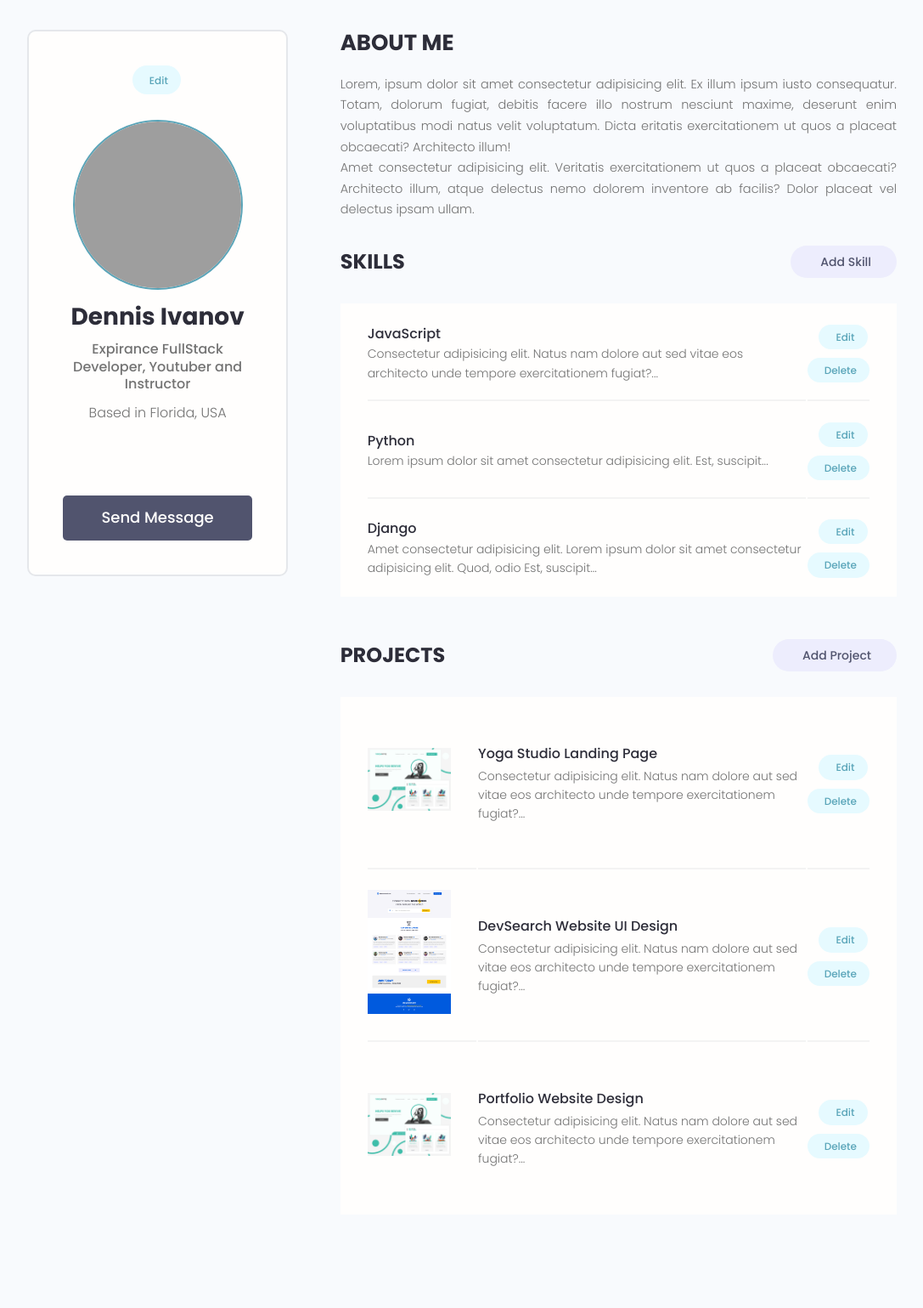
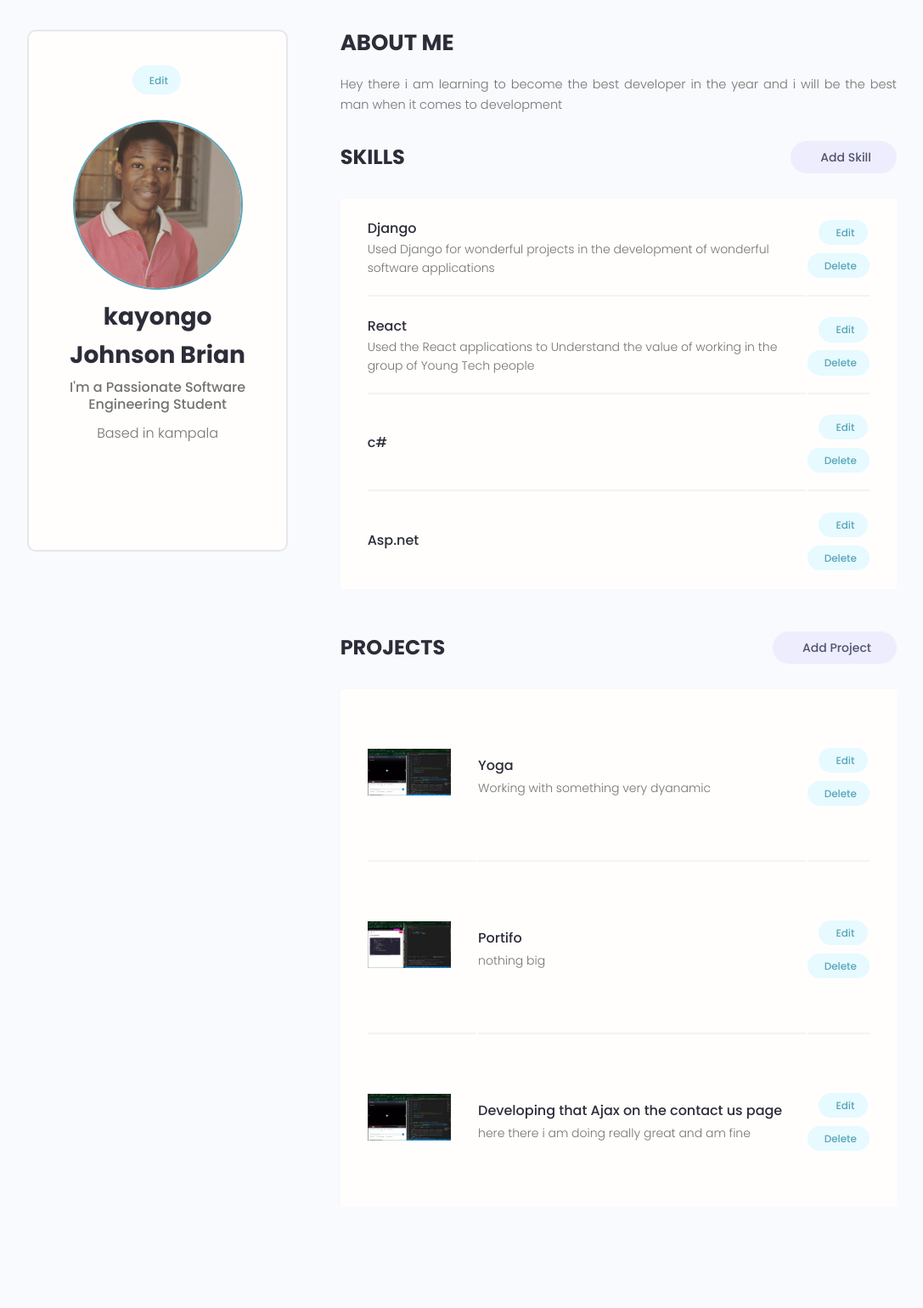
Before and after one commit to kaybrian/Django_Devsearch, a Django app: page /account in a window 1280 px wide. Shown: the part 77-1616 px from the top of the page at 85% size, without its empty margins (96-1183 px from the left). After the commit the page ends 1431 px from the top, so only its background shows below. Run offline with Django 3.2, Linux system fonts and the light colour scheme; a user stored in the database is signed in; data comes from the database, SQL or seed files in the repository; both versions use the stored data as it was after the commit; some libraries are stand-ins or nearby versions; grey boxes are pictures that could not be loaded.

Commit message:
understanding how best users can add in the app their info

```diff
--- a/users/templates/users/account.html
+++ b/users/templates/users/account.html
@@ -14,29 +14,30 @@
         <div class="column column--1of3">
           <div class="card text-center">
             <div class="card__body dev">
-              <a class="tag tag--pill tag--main settings__btn" href="#"><i class="im im-edit"></i> Edit</a>
-              <img class="avatar avatar--xl dev__avatar" src="https://avatars.githubusercontent.com/u/33843378" />
-              <h2 class="dev__name">Dennis Ivanov</h2>
-              <p class="dev__title">Expirance FullStack Developer, Youtuber and Instructor</p>
-              <p class="dev__location">Based in Florida, USA</p>
+              <a class="tag tag--pill tag--main settings__btn" href="{% url 'edit-account' %}"><i class="im im-edit"></i> Edit</a>
+              <img class="avatar avatar--xl dev__avatar" src="{{ profile.profile_image.url }}" />
+              <h2 class="dev__name">{{ profile.name }}</h2>
+              <p class="dev__title">{{ profile.short_intro }}</p>
+              <p class="dev__location">Based in {{ profile.location }}</p>
               <ul class="dev__social">
+                {% if profile.social_social_github %}
                             <li>
                                 <a title="Github" href="#" target="_blank"><i class="im im-github"></i></a>
                             </li>
-                <li>
-                  <a title="Stackoverflow" href="#" target="_blank"><i class="im im-stackoverflow"></i></a>
-                </li>
+                            {% endif %} {% if profile.social_twiter %}
                             <li>
                                 <a title="Twitter" href="#" target="_blank"><i class="im im-twitter"></i></a>
                             </li>
+                            {% endif %} {% if profile.social_youtube %}
                             <li>
-                  <a title="LinkedIn" href="#" target="_blank"><i class="im im-linkedin"></i></a>
+                                <a title="youtube" href="#" target="_blank"><i class="im im-youtube"></i></a>
                             </li>
+                            {% endif %} {% if profile.social_website %}
                             <li>
                                 <a title="Personal Website" href="#" target="_blank"><i class="im im-globe"></i></a>
                             </li>
+                            {% endif %}
               </ul>
-              <a href="#" class="btn btn--sub btn--lg">Send Message </a>
             </div>
           </div>
         </div>
@@ -44,12 +45,7 @@
           <div class="devInfo">
             <h3 class="devInfo__title">About Me</h3>
             <p class="devInfo__about">
-              Lorem, ipsum dolor sit amet consectetur adipisicing elit. Ex illum ipsum iusto consequatur. Totam,
-              dolorum fugiat, debitis facere illo nostrum nesciunt maxime, deserunt enim voluptatibus modi natus velit
-              voluptatum. Dicta eritatis exercitationem ut quos a placeat obcaecati? Architecto illum!
-              <br />
-              Amet consectetur adipisicing elit. Veritatis exercitationem ut quos a placeat obcaecati? Architecto
-              illum, atque delectus nemo dolorem inventore ab facilis? Dolor placeat vel delectus ipsam ullam.
+            {{profile.bio}}
             </p>
           </div>
           <div class="settings">
@@ -58,12 +54,12 @@
           </div>
 
           <table class="settings__table">
+            {% for skill in skills  %}
             <tr>
               <td class="settings__tableInfo">
-                <h4>JavaScript</h4>
+                <h4>{{ skill.name }}</h4>
                 <p>
-                  Consectetur adipisicing elit. Natus nam dolore aut sed vitae eos architecto unde tempore
-                  exercitationem fugiat?...
+                  {{ skill.description }}
                 </p>
               </td>
               <td class="settings__tableActions">
@@ -72,23 +68,24 @@
                   Delete</a>
               </td>
             </tr>
+            {% endfor %}
+          </table>
+
+          <div class="settings">
+            <h3 class="settings__title">Projects</h3>
+            <a class="tag tag--pill tag--sub settings__btn tag--lg" href="#"><i class="im im-plus"></i> Add Project</a>
+          </div>
+
+          <table class="settings__table">
+            {% for project in projects %}
             <tr>
+              <td class="settings__thumbnail">
+                <a href="{% url 'project' project.id %}"><img src="{{ project.featured_image.url }}" alt="Project Thumbnail" /></a>
+              </td>
               <td class="settings__tableInfo">
-                <h4>Python</h4>
-                <p>Lorem ipsum dolor sit amet consectetur adipisicing elit. Est, suscipit...</p>
-              </td>
-              <td class="settings__tableActions">
-                <a class="tag tag--pill tag--main settings__btn" href="#"><i class="im im-edit"></i> Edit</a>
-                <a class="tag tag--pill tag--main settings__btn" href="#"><i class="im im-x-mark-circle-o"></i>
-                  Delete</a>
-              </td>
-            </tr>
-            <tr>
-              <td class="settings__tableInfo">
-                <h4>Django</h4>
+                <a href="{% url 'project' project.id %}">{{ project.title }}</a>
                 <p>
-                  Amet consectetur adipisicing elit. Lorem ipsum dolor sit amet consectetur adipisicing elit. Quod,
-                  odio Est, suscipit...
+                 {{ project.description | slice:"150" }}
                 </p>
               </td>
               <td class="settings__tableActions">
@@ -97,65 +94,8 @@
                   Delete</a>
               </td>
             </tr>
-          </table>
+            {% endfor %}
 
-          <div class="settings">
-            <h3 class="settings__title">Projects</h3>
-            <a class="tag tag--pill tag--sub settings__btn tag--lg" href="#"><i class="im im-plus"></i> Add Project</a>
-          </div>
-
-          <table class="settings__table">
-            <tr>
-              <td class="settings__thumbnail">
-                <a href="single-project.html"><img src="images/project-a.png" alt="Project Thumbnail" /></a>
-              </td>
-              <td class="settings__tableInfo">
-                <a href="single-project.html">Yoga Studio Landing Page</a>
-                <p>
-                  Consectetur adipisicing elit. Natus nam dolore aut sed vitae eos architecto unde tempore
-                  exercitationem fugiat?...
-                </p>
-              </td>
-              <td class="settings__tableActions">
-                <a class="tag tag--pill tag--main settings__btn" href="#"><i class="im im-edit"></i> Edit</a>
-                <a class="tag tag--pill tag--main settings__btn" href="#"><i class="im im-x-mark-circle-o"></i>
-                  Delete</a>
-              </td>
-            </tr>
-            <tr>
-              <td class="settings__thumbnail">
-                <a href="single-project.html"><img src="images/project-b.png" alt="Project Thumbnail" /></a>
-              </td>
-              <td class="settings__tableInfo">
-                <a href="single-project.html">DevSearch Website UI Design</a>
-                <p>
-                  Consectetur adipisicing elit. Natus nam dolore aut sed vitae eos architecto unde tempore
-                  exercitationem fugiat?...
-                </p>
-              </td>
-              <td class="settings__tableActions">
-                <a class="tag tag--pill tag--main settings__btn" href="#"><i class="im im-edit"></i> Edit</a>
-                <a class="tag tag--pill tag--main settings__btn" href="#"><i class="im im-x-mark-circle-o"></i>
-                  Delete</a>
-              </td>
-            </tr>
-            <tr>
-              <td class="settings__thumbnail">
-                <a href="single-project.html"><img src="images/project-a.png" alt="Project Thumbnail" /></a>
-              </td>
-              <td class="settings__tableInfo">
-                <a href="single-project.html">Portfolio Website Design</a>
-                <p>
-                  Consectetur adipisicing elit. Natus nam dolore aut sed vitae eos architecto unde tempore
-                  exercitationem fugiat?...
-                </p>
-              </td>
-              <td class="settings__tableActions">
-                <a class="tag tag--pill tag--main settings__btn" href="#"><i class="im im-edit"></i> Edit</a>
-                <a class="tag tag--pill tag--main settings__btn" href="#"><i class="im im-x-mark-circle-o"></i>
-                  Delete</a>
-              </td>
-            </tr>
           </table>
         </div>
       </div>
--- a/users/urls.py
+++ b/users/urls.py
@@ -7,6 +7,7 @@ urlpatterns = [
     path('login/', views.loginPage, name='login'),
     path('logout/', views.logoutUser, name='logout'),
     path('register/', views.registerUser, name='register'),
+    path('edit-account/', views.editAccount, name='edit-account'),
 
     path('', views.profile, name='profile'),
     path('profile/<str:pk>', views.userProfile, name='user-profile'),
--- a/users/views.py
+++ b/users/views.py
@@ -3,7 +3,8 @@ from .models import Profile
 from django.contrib.auth import login, authenticate, logout
 from django.contrib.auth.models import User
 from django.contrib import messages
-from .forms import CustomUserForm
+from .forms import CustomUserForm, ProfileForm
+from django.contrib.auth.decorators import login_required
 
 
 def loginPage(request):
@@ -49,7 +50,7 @@ def registerUser(request):
             messages.success(request, "New user account was created ")
 
             login(request, user)
-            return redirect('profile')
+            return redirect('edit-account')
         else:
             messages.error(request, "An error occurred while creating")
 
@@ -72,6 +73,23 @@ def userProfile(request, pk):
     return render(request, 'users/user-profile.html', context)
 
 
+@login_required(login_url='login')
 def userAccount(request):
-    context = {}
+    profile = request.user.profile
+    skills = profile.skill_set.all()
+    projects = profile.project_set.all()
+    context = {'profile': profile, 'skills': skills, 'projects': projects}
     return render(request, 'users/account.html', context)
+
+
+@login_required(login_url='login')
+def editAccount(request):
+    profile = request.user.profile
+    form = ProfileForm(instance=profile)
+    if request.method == 'POST':
+        form = ProfileForm(request.POST, request.FILES, instance=profile)
+        if form.is_valid():
+            form.save()
+            return redirect('profile')
+    context = {'form': form}
+    return render(request, 'users/profile-form.html', context)
```
Also changed, not shown: users/forms.py (+20 -0 lines), users/signals.py (+11 -0 lines), users/templates/users/profile-form.html (added, +31 -0 lines), db.sqlite3. Lines whose indentation alone changed are shown as unchanged.
